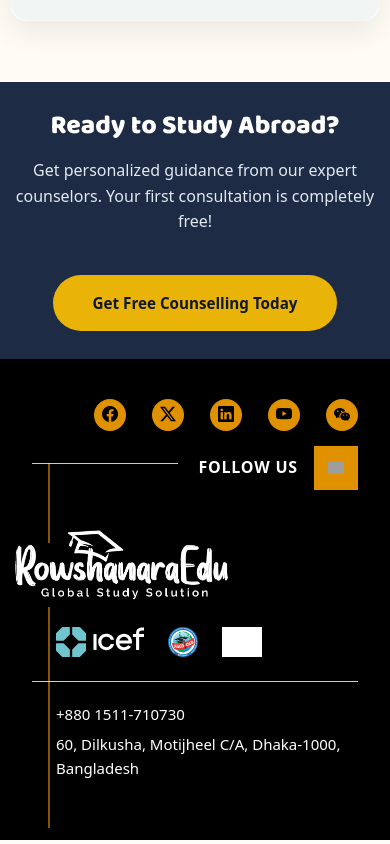
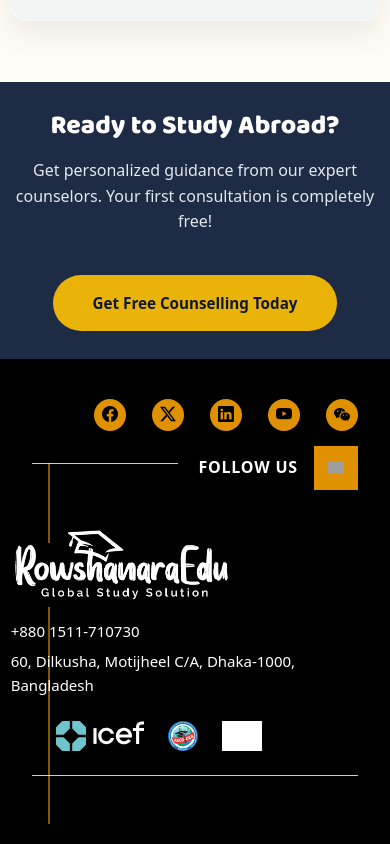
Before and after one commit to princeshiamofficial/Rowshanara-Edu, a Next.js app: page / in a window 390 px wide. Shown: the part 3195-4039 px from the top of the page. Built offline with nearby package versions, Linux system fonts and the light colour scheme; grey boxes are pictures that could not be loaded.

Commit message:
style: move phone and address metadata below footer logo

```diff
--- a/src/components/Footer.tsx
+++ b/src/components/Footer.tsx
@@ -124,9 +124,16 @@ const Footer = () => {
 
             {/* Logo and Partners Grid */}
             <div className="footer-logo-partners-row">
-              <div className="footer-logo-container">
+              <div className="footer-logo-container" style={{ flexDirection: 'column', alignItems: 'flex-start', gap: '1rem' }}>
                 {/* eslint-disable-next-line @next/next/no-img-element */}
                 <img src="/logo.png" alt="Logo" style={{ height: '75px', filter: 'brightness(0) invert(1)' }} />
+
+                {/* Phone & Address */}
+                <div className="footer-meta-line" style={{ fontSize: '0.9375rem', fontWeight: 500, opacity: 1 }}>
+                  <span>+880 1511-710730</span>
+                  <span className="footer-pipe">|</span>
+                  <span>60, Dilkusha, Motijheel C/A, Dhaka-1000, Bangladesh</span>
+                </div>
               </div>
 
               <div className="footer-partners-container" style={{ display: 'flex', gap: '3rem', alignItems: 'center', flexWrap: 'wrap' }}>
@@ -177,11 +184,7 @@ const Footer = () => {
                 <a href="#" style={{ textDecoration: 'none', color: '#fff' }}>Accessibility</a>
               </div>
 
-              <div className="footer-meta-line" style={{ fontSize: '0.9375rem', marginBottom: '0.75rem', fontWeight: 500, opacity: 1 }}>
-                <span>+880 1511-710730</span>
-                <span className="footer-pipe">|</span>
-                <span>60, Dilkusha, Motijheel C/A, Dhaka-1000, Bangladesh</span>
-              </div>
+              {/* Address block moved to logo container */}
 
               <div className="footer-meta-line" style={{ display: 'none', fontSize: '0.9375rem', fontWeight: 500, opacity: 1 }}>
                 <span>TEQSA Provider ID: PRV12002 (Australian University)</span>
```
